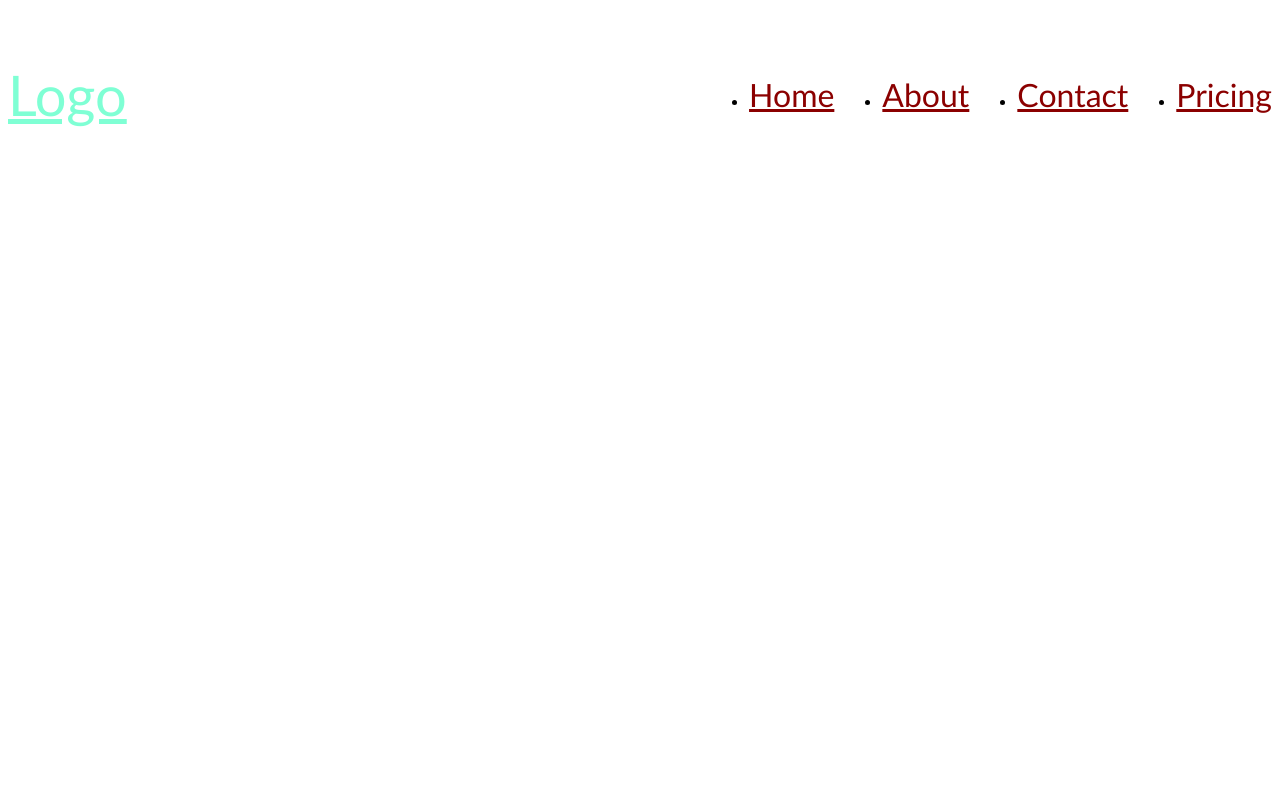
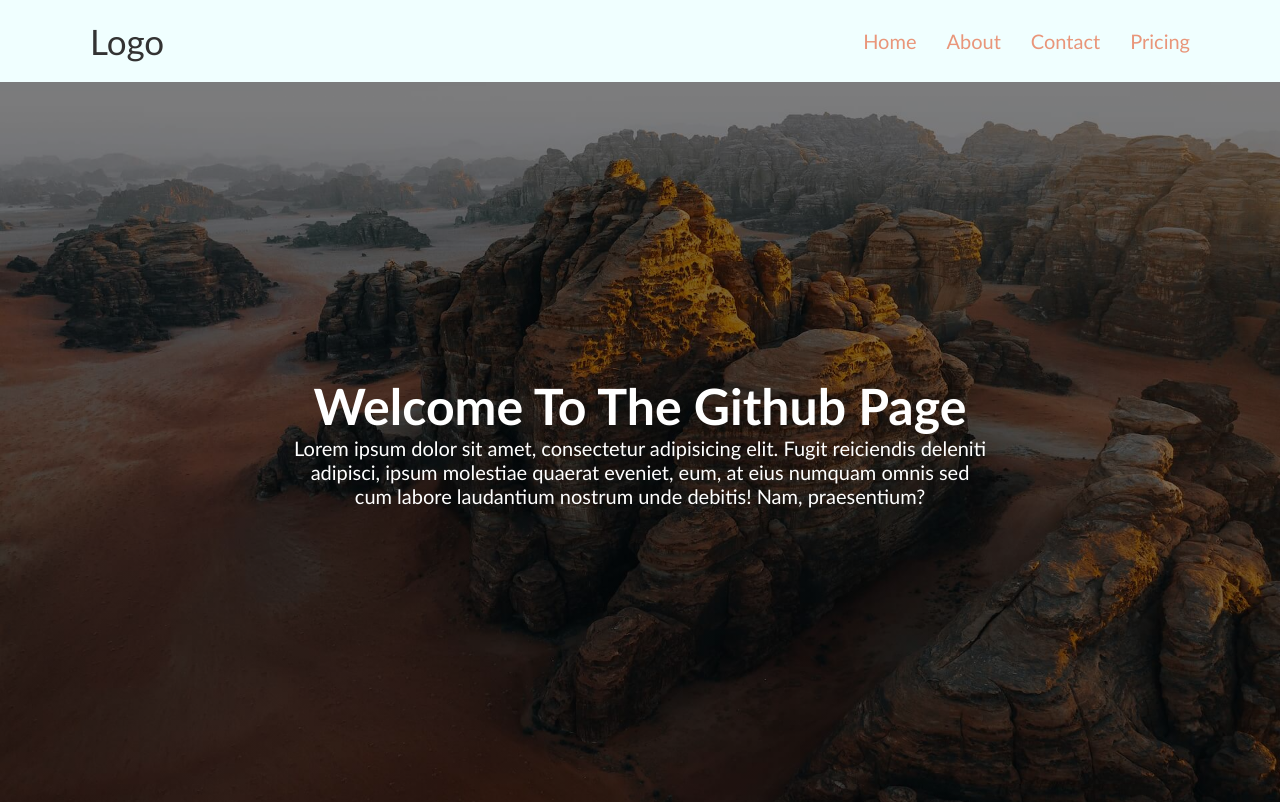
Before and after one commit to rahmonalidev07/navbars, a plain HTML site: page index.html in a window 1280 px wide. Drawn offline with Linux system fonts and the light colour scheme.

Commit message:
finish navbar

```diff
--- a/css/style.css
+++ b/css/style.css
@@ -1,33 +1,99 @@
-h1 {
-  color: red;
+*,
+*::before,
+*::after {
+  box-sizing: border-box;
+  margin: 0;
+  padding: 0;
 }
+
+html {
+  height: 100%;
+  font-size: 62.5%;
+  scroll-behavior: smooth;
+}
+
 body {
   font-family: "Gill Sans", "Gill Sans MT", Calibri, "Trebuchet MS", sans-serif;
 }
+
+ul,
+ol {
+  list-style: none;
+}
+
+a {
+  text-decoration: none;
+}
+
+.container {
+  width: 100%;
+  max-width: 1200px;
+  margin-left: auto;
+  margin-right: auto;
+  padding-left: 5rem;
+  padding-right: 5rem;
+}
+
+/*  */
 .header {
-  padding-top: 3.2rem;
+  padding-top: 2rem;
   padding-bottom: 2rem;
+  background-color: azure;
 }
-.header-container {
+.header__container {
   display: flex;
   align-items: center;
   justify-content: space-between;
 }
+
 .site-link {
   font-size: 3.5rem;
-  color: aquamarine;
+  color: #333;
 }
-.site-link-logo {
+.stie-link__logo {
 }
+
 .sitenav {
 }
-.sitenav-list {
+.sitenav__list {
   display: flex;
   gap: 3rem;
 }
-.sitenav-item {
+.sitenav__item {
 }
-.sitenav-link {
+.sitenav__link {
   font-size: 2rem;
-  color: darkred;
+  color: darksalmon;
 }
+
+/* HERO */
+
+.main {
+}
+.hero {
+  height: 90vh;
+  background: linear-gradient(rgba(0, 0, 0, 0.5), rgba(0, 0, 0, 0.5)),
+    url("../images/hero-bg.jpg");
+  background-position: center;
+  background-size: cover;
+  display: flex;
+  justify-content: center;
+  align-items: center;
+  text-align: center;
+}
+.hero__container {
+}
+.hero__info {
+  max-width: 700px;
+  margin-left: auto;
+  margin-right: auto;
+  color: #fff;
+}
+
+.hero__info h1 {
+  font-size: 5rem;
+}
+
+.hero__info p {
+  font-size: 2rem;
+}
--- a/index.html
+++ b/index.html
@@ -4,32 +4,49 @@
     <meta charset="UTF-8" />
     <meta http-equiv="X-UA-Compatible" content="IE=edge" />
     <meta name="viewport" content="width=device-width, initial-scale=1.0" />
-    <title>Test</title>
+    <title>Navbar</title>
     <link rel="stylesheet" href="./css/style.css" />
   </head>
   <body>
     <header class="header">
-      <div class="header-container">
+      <div class="header__container container">
         <a class="site-link" href="">
-          <span class="site-link-logo">Logo</span>
+          <span class="stie-link__logo">Logo</span>
         </a>
+
         <nav class="sitenav">
-          <ul class="sitenav-list">
-            <li class="sitenav-item">
-              <a class="sitenav-link" href="">Home</a>
+          <ul class="sitenav__list">
+            <li class="sitenav__item">
+              <a class="sitenav__link" href="">Home</a>
             </li>
-            <li class="sitenav-item">
-              <a class="sitenav-link" href="">About</a>
+            <li class="sitenav__item">
+              <a class="sitenav__link" href="">About</a>
             </li>
-            <li class="sitenav-item">
-              <a class="sitenav-link" href="">Contact</a>
+            <li class="sitenav__item">
+              <a class="sitenav__link" href="">Contact</a>
             </li>
-            <li class="sitenav-item">
-              <a class="sitenav-link" href="">Pricing</a>
+            <li class="sitenav__item">
+              <a class="sitenav__link" href="">Pricing</a>
             </li>
           </ul>
         </nav>
       </div>
     </header>
+
+    <main class="main">
+      <section class="hero">
+        <div class="hero__container container">
+          <div class="hero__info">
+            <h1>Welcome To The Github Page</h1>
+            <p>
+              Lorem ipsum dolor sit amet, consectetur adipisicing elit. Fugit
+              reiciendis deleniti adipisci, ipsum molestiae quaerat eveniet,
+              eum, at eius numquam omnis sed cum labore laudantium nostrum unde
+              debitis! Nam, praesentium?
+            </p>
+          </div>
+        </div>
+      </section>
+    </main>
   </body>
 </html>
```
Also changed, not shown: images/hero-bg.jpg (added).
